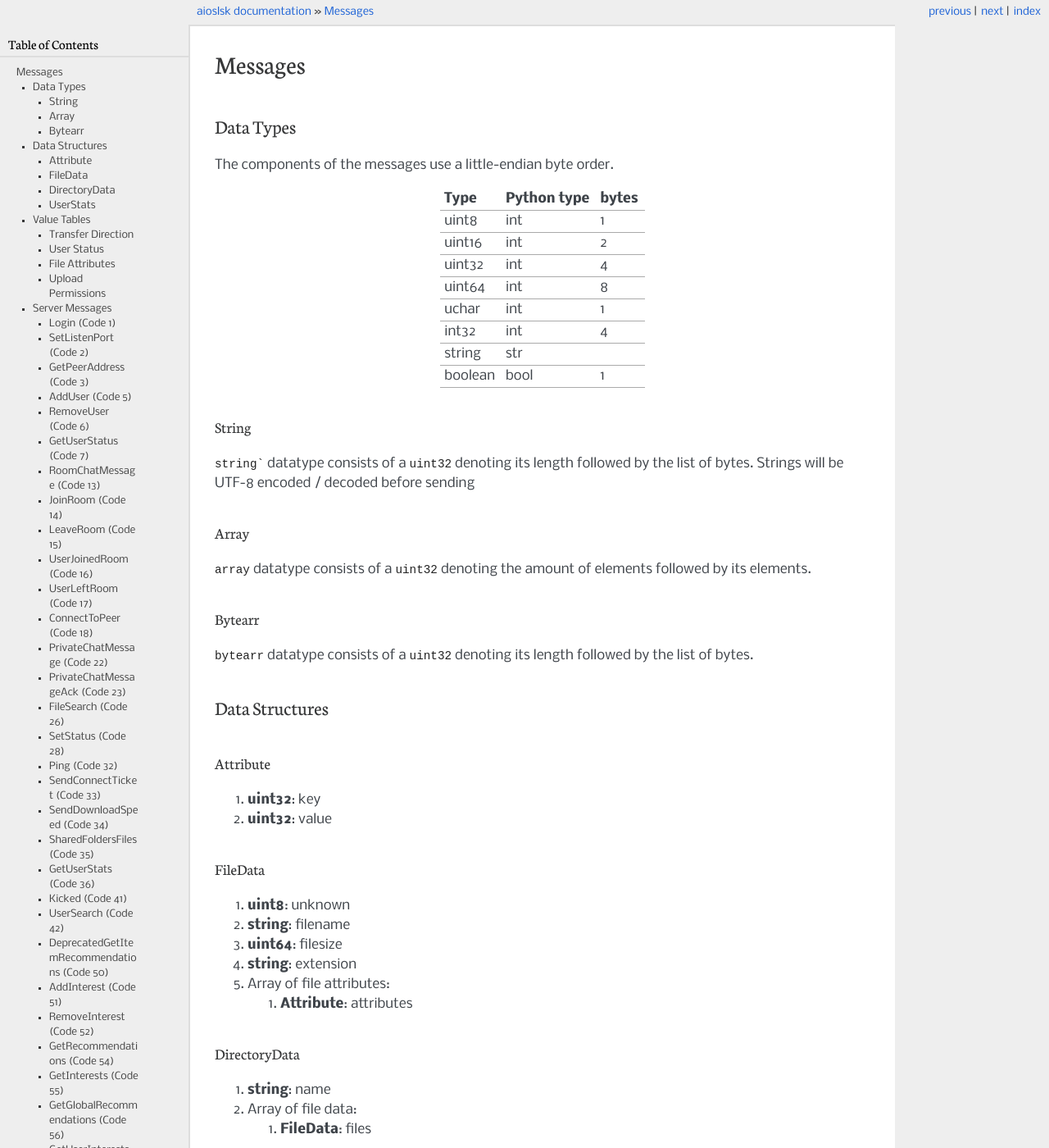
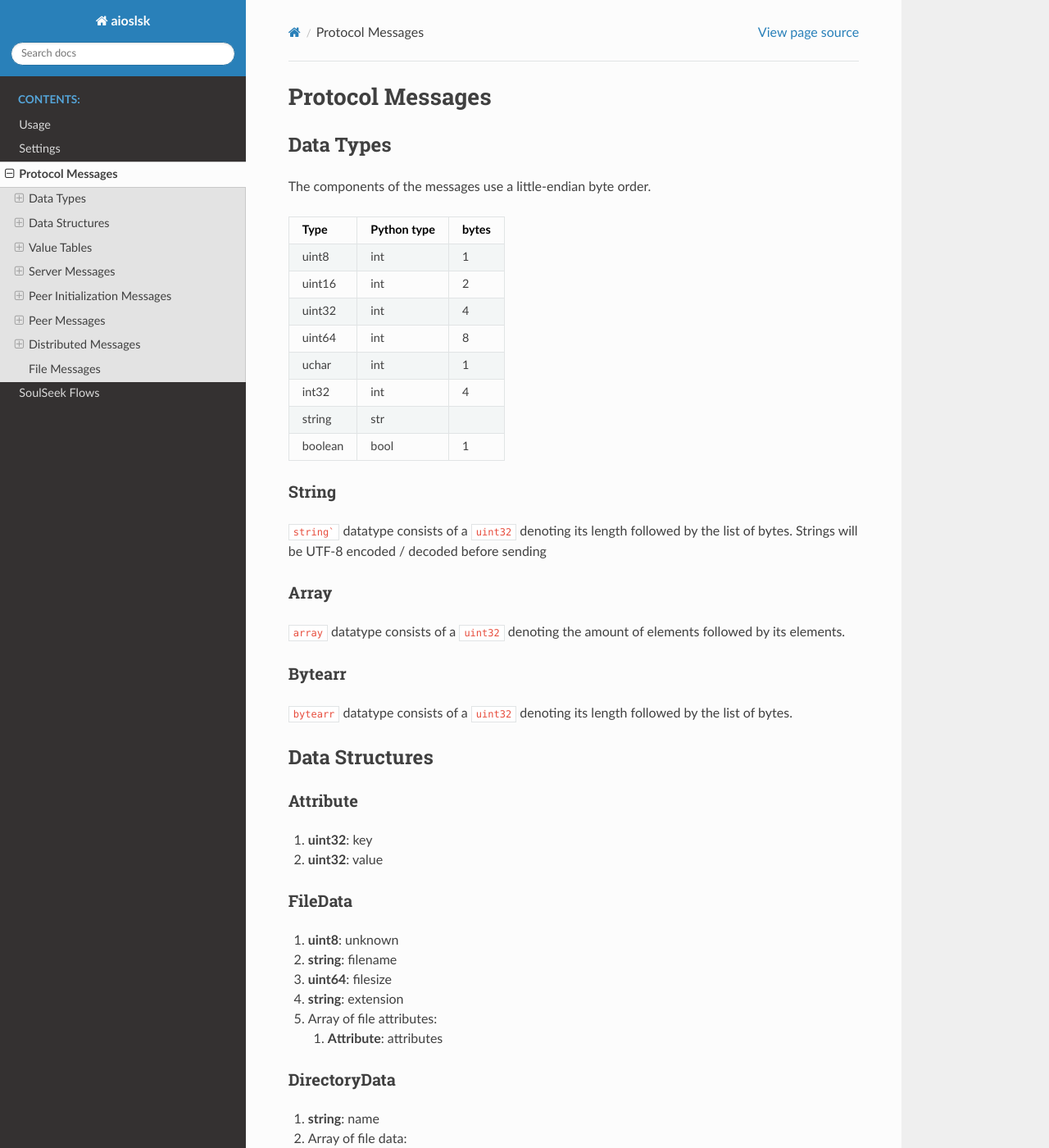
Before and after one commit to JurgenR/aioslsk, a Sphinx documentation site: the page built from docs/source/MESSAGES.rst, in a window 1280 px wide and 1400 px high. Shown: the whole window at 82% size. Built offline with Sphinx 7.4.7 and the Read the Docs theme 2.0.0, drawn with Linux system fonts in a browser that asks for light colours; some of the changed text lies outside the part shown.

Commit message:
docs: improve documentation

```diff
--- a/docs/source/MESSAGES.rst
+++ b/docs/source/MESSAGES.rst
@@ -1,6 +1,6 @@
-========
-Messages
-========
+=================
+Protocol Messages
+=================
 
 .. contents:
    :local
--- a/docs/source/SETTINGS.rst
+++ b/docs/source/SETTINGS.rst
@@ -1,6 +1,6 @@
-===================
-Settings Parameters
-===================
+========
+Settings
+========
 
 This is a full list of settings used by the library
 
--- a/docs/source/conf.py
+++ b/docs/source/conf.py
@@ -2,6 +2,10 @@
 #
 # For the full list of built-in configuration values, see the documentation:
 # https://www.sphinx-doc.org/en/master/usage/configuration.html
+
+import os
+import sys
+sys.path.insert(0, os.path.abspath('../../src/aioslsk'))
 
 # -- Project information -----------------------------------------------------
 # https://www.sphinx-doc.org/en/master/usage/configuration.html#project-information
@@ -18,9 +22,8 @@ extensions = []
 templates_path = ['_templates']
 exclude_patterns = []
 
-
 # -- Options for HTML output -------------------------------------------------
 # https://www.sphinx-doc.org/en/master/usage/configuration.html#options-for-html-output
 
-html_theme = 'pyramid'
+html_theme = 'sphinx_rtd_theme'
 html_static_path = ['_static']
--- a/pyproject.toml
+++ b/pyproject.toml
@@ -37,6 +37,7 @@ pytest = ">=7.4.2,<9.0.0"
 pytest-cov = "^4.1.0"
 pytest-unordered = ">=0.5.2,<0.7.0"
 pytest-asyncio = ">=0.21.1,<0.24.0"
+sphinx-rtd-theme = "^2.0.0"
 
 [tool.poetry.group.tools]
 optional = true
```
Also changed, not shown: docs/source/SOULSEEK.rst (+35 -16 lines), 1 other file.
